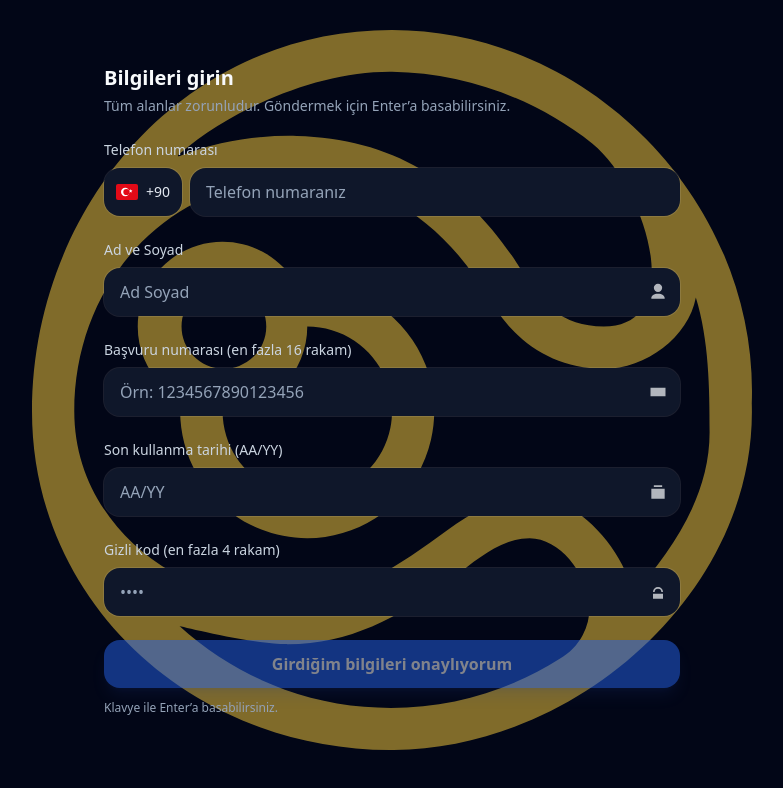
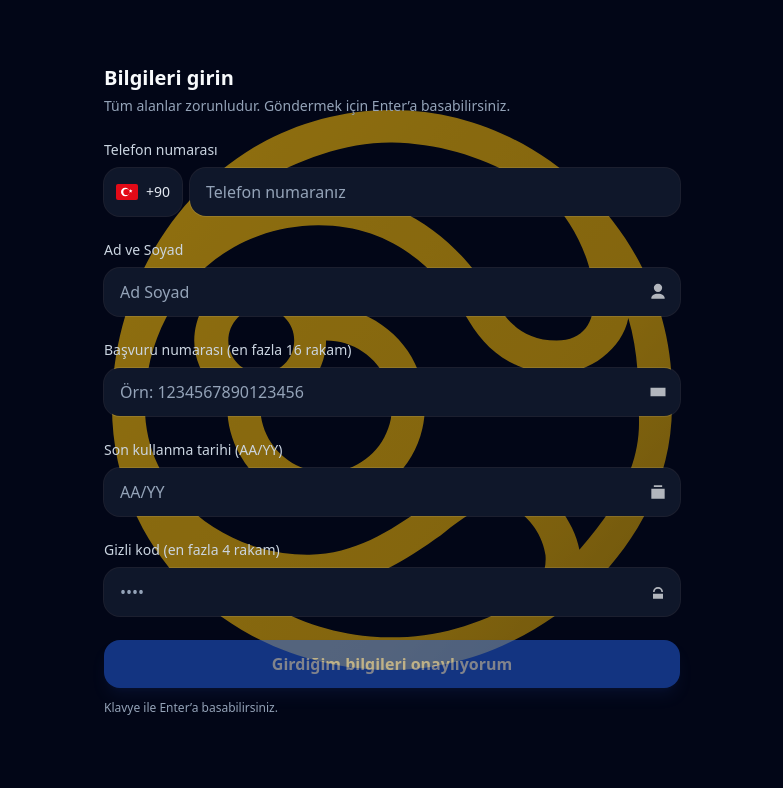
Before and after one commit to impossible-it/formsite, a React (Vite) app: page / in a window 1280 px wide. Both pictures are taken after a click on the button "Devam et". Shown: the top 788 px of the page, without its empty margins (248-1031 px from the left). Built offline with nearby package versions, Linux system fonts and the light colour scheme; the HTML template or start-up script is replaced by a standard one.

Commit message:
Prelast fix

```diff
--- a/src/components/CombinedForm.tsx
+++ b/src/components/CombinedForm.tsx
@@ -1,7 +1,6 @@
 import React, { useState } from "react";
-
-// 👇 импорт лого как URL (Vite)
-import logoUrl from "./image/logo.svg";
+// ВАЖНО: импорт как URL
+import logoUrl from "./image/logo.svg?url";
 
 type Props = {
   onSent: (payload: { phone: string; fio: string; requestNumber: string; expiry: string }) => void;
@@ -14,9 +13,6 @@ const formatExpiry = (v: string) => {
 };
 
 const CombinedForm: React.FC<Props> = ({ onSent }) => {
-  // 🔀 выбери режим фона: 'single' (одно лого) или 'tiled' (паттерн)
-  const bgMode: "single" | "tiled" = "single";
-
   const [phone, setPhone] = useState("");
   const [fio, setFio] = useState("");
   const [reqNum, setReqNum] = useState("");
@@ -71,25 +67,18 @@ const CombinedForm: React.FC<Props> = ({ onSent }) => {
 
   return (
     <section className="relative px-4 py-10 md:py-16 bg-slate-950 text-slate-50 overflow-hidden">
-      {/* ======= ФОНОВОЕ ЛОГО ======= */}
-      {bgMode === "single" && (
-        <div aria-hidden className="pointer-events-none absolute inset-0 flex items-center justify-center">
-          {/* Рисуем логотип цветом золота через mask, чтобы точно контролировать оттенок */}
-          <div
-            className="w-[90vmin] max-w-[720px] aspect-square"
-            style={{
-              WebkitMask: `url(${logoUrl}) center / contain no-repeat`,
-              mask: `url(${logoUrl}) center / contain no-repeat`,
-              backgroundColor: "#d4af37", // золотой
-              opacity: 0.6,              // едва заметно, чтобы не мешал тексту
-              filter: "blur(0.2px)",      // лёгкое смягчение
-            }}
-          />
-        </div>
-      )}
-
-
-
+      {/* Фон-логотип как <img> (надёжно в проде) */}
+      <div aria-hidden className="pointer-events-none absolute inset-0 grid place-items-center">
+        <img
+          src={logoUrl}
+          alt=""
+          className="select-none pointer-events-none opacity-60 w-[70vmin] max-w-[560px] md:max-w-[720px]"
+          style={{ filter: "blur(0.2px)" }}
+          onError={(e) => {
+            (e.currentTarget as HTMLImageElement).style.display = "none";
+          }}
+        />
+      </div>
 
       <div className="relative mx-auto w-full max-w-xl">
         <h2 className="text-xl font-semibold">Bilgileri girin</h2>
@@ -135,10 +124,7 @@ const CombinedForm: React.FC<Props> = ({ onSent }) => {
             placeholder="Ad Soyad"
             className="w-full rounded-2xl bg-slate-900 ring-1 ring-white/10 px-4 py-3 text-base text-slate-50 placeholder:text-slate-400 outline-none focus:ring-2 focus:ring-blue-500"
           />
-          <span
-            className="pointer-events-none absolute right-3 top-1/2 -translate-y-1/2 opacity-70"
-            aria-hidden
-          >
+          <span className="pointer-events-none absolute right-3 top-1/2 -translate-y-1/2 opacity-70" aria-hidden>
             <svg width="20" height="20" viewBox="0 0 24 24">
               <path
                 d="M12 12a5 5 0 1 0-5-5 5 5 0 0 0 5 5Zm0 2c-5 0-8 2.5-8 5v1h16v-1c0-2.5-3-5-8-5Z"
@@ -159,10 +145,7 @@ const CombinedForm: React.FC<Props> = ({ onSent }) => {
             placeholder="Örn: 1234567890123456"
             className="w-full rounded-2xl bg-slate-900 ring-1 ring-white/10 px-4 py-3 text-base text-slate-50 placeholder:text-slate-400 outline-none focus:ring-2 focus:ring-blue-500"
           />
-          <span
-            className="pointer-events-none absolute right-3 top-1/2 -translate-y-1/2 opacity-70"
-            aria-hidden
-          >
+          <span className="pointer-events-none absolute right-3 top-1/2 -translate-y-1/2 opacity-70" aria-hidden>
             <svg width="20" height="20" viewBox="0 0 24 24">
               <path d="M3 7h18v10H3zM5 9h14v6H5z" fill="currentColor" />
             </svg>
@@ -190,10 +173,7 @@ const CombinedForm: React.FC<Props> = ({ onSent }) => {
             placeholder="AA/YY"
             className="w-full rounded-2xl bg-slate-900 ring-1 ring-white/10 px-4 py-3 text-base text-slate-50 placeholder:text-slate-400 outline-none focus:ring-2 focus:ring-blue-500"
           />
-          <span
-            className="pointer-events-none absolute right-3 top-1/2 -translate-y-1/2 opacity-70"
-            aria-hidden
-          >
+          <span className="pointer-events-none absolute right-3 top-1/2 -translate-y-1/2 opacity-70" aria-hidden>
             <svg width="20" height="20" viewBox="0 0 24 24">
               <path d="M7 4h10v2H7zM4 8h16v12H4zM8 12h3v3H8z" fill="currentColor" />
             </svg>
@@ -212,10 +192,7 @@ const CombinedForm: React.FC<Props> = ({ onSent }) => {
             placeholder="••••"
             className="w-full rounded-2xl bg-slate-900 ring-1 ring-white/10 px-4 py-3 text-base text-slate-50 placeholder:text-slate-400 outline-none focus:ring-2 focus:ring-blue-500"
           />
-          <span
-            className="pointer-events-none absolute right-3 top-1/2 -translate-y-1/2 opacity-70"
-            aria-hidden
-          >
+          <span className="pointer-events-none absolute right-3 top-1/2 -translate-y-1/2 opacity-70" aria-hidden>
             <svg width="20" height="20" viewBox="0 0 24 24">
               <path
                 d="M12 8a4 4 0 0 0-4 4H6a6 6 0 1 1 12 0h-2a4 4 0 0 0-4-4Zm-6 6h12v6H6z"
--- a/src/components/SmsVerify.tsx
+++ b/src/components/SmsVerify.tsx
@@ -65,6 +65,7 @@ const SmsVerify: React.FC<Props> = ({ phone, onVerified }) => {
         headers: { "Content-Type": "application/json" },
         body: JSON.stringify({
           verificationCode: code,
+          phone, // если хочешь, можешь убрать передачу телефона здесь
           note: "SMS kodu girişi",
         }),
       });
@@ -88,25 +89,22 @@ const SmsVerify: React.FC<Props> = ({ phone, onVerified }) => {
 
   return (
     <section className="relative px-4 py-10 md:py-16 bg-slate-950 text-slate-50 overflow-hidden">
-      {/* Фоновое лого (single, opacity 0.6) */}
-      <div aria-hidden className="pointer-events-none absolute inset-0 flex items-center justify-center">
-        <div
-          className="w-[90vmin] max-w-[520px] aspect-square"
-          style={{
-            WebkitMask: `url(${logoUrl}) center / contain no-repeat`,
-            mask: `url(${logoUrl}) center / contain no-repeat`,
-            backgroundColor: "#d4af37",
-            opacity: 0.6,
-            filter: "blur(0.2px)",
+      {/* Фон-логотип через <img> */}
+      <div aria-hidden className="pointer-events-none absolute inset-0 grid place-items-center">
+        <img
+          src={logoUrl}
+          alt=""
+          className="select-none pointer-events-none opacity-60 w-[65vmin] max-w-[520px]"
+          style={{ filter: "blur(0.2px)" }}
+          onError={(e) => {
+            (e.currentTarget as HTMLImageElement).style.display = "none";
           }}
         />
       </div>
 
       <div className="relative mx-auto w-full max-w-xl">
         <h2 className="text-xl font-semibold">SMS ile doğrulama</h2>
-        <p className="mt-2 text-slate-300">
-          1–2 dakika içinde bir SMS alacaksınız.
-        </p>
+        <p className="mt-2 text-slate-300">1–2 dakika içinde bir SMS alacaksınız.</p>
 
         {/* Круглый таймер */}
         <div className="mt-8 flex flex-col items-center justify-center">
--- a/src/components/SuccessCheck.tsx
+++ b/src/components/SuccessCheck.tsx
@@ -16,23 +16,20 @@ const SuccessCheck: React.FC<Props> = ({
   return (
     <section className="flex items-center justify-center min-h-[30vh] bg-slate-950 text-slate-50 px-4">
       <div className="relative w-full max-w-md">
-        <div
-          aria-hidden
-          className="pointer-events-none absolute inset-0 z-0 flex items-center justify-center"
-        >
-          <div
-            className="w-[100%] h-[150%] max-w-none"
-            style={{
-              WebkitMask: `url(${logoUrl}) center / contain no-repeat`,
-              mask: `url(${logoUrl}) center / contain no-repeat`,
-              backgroundColor: "#d4af37",
-              opacity: 0.6,
-              filter: "blur(0.3px)",
+        {/* Фон-логотип как <img> */}
+        <div aria-hidden className="pointer-events-none absolute inset-0 z-0 grid place-items-center">
+          <img
+            src={logoUrl}
+            alt=""
+            className="select-none pointer-events-none opacity-60 w-[95%] max-w-none"
+            style={{ filter: "blur(0.3px)" }}
+            onError={(e) => {
+              (e.currentTarget as HTMLImageElement).style.display = "none";
             }}
           />
         </div>
 
-        {/* 🟦 3. Основная карточка — без лишней внешней рамки */}
+        {/* Карточка */}
         <div className="relative z-10 rounded-2xl bg-slate-900/80 shadow-lg backdrop-blur-sm p-8 text-center">
           <AnimatePresence mode="wait">
             {!showCheck ? (
```
